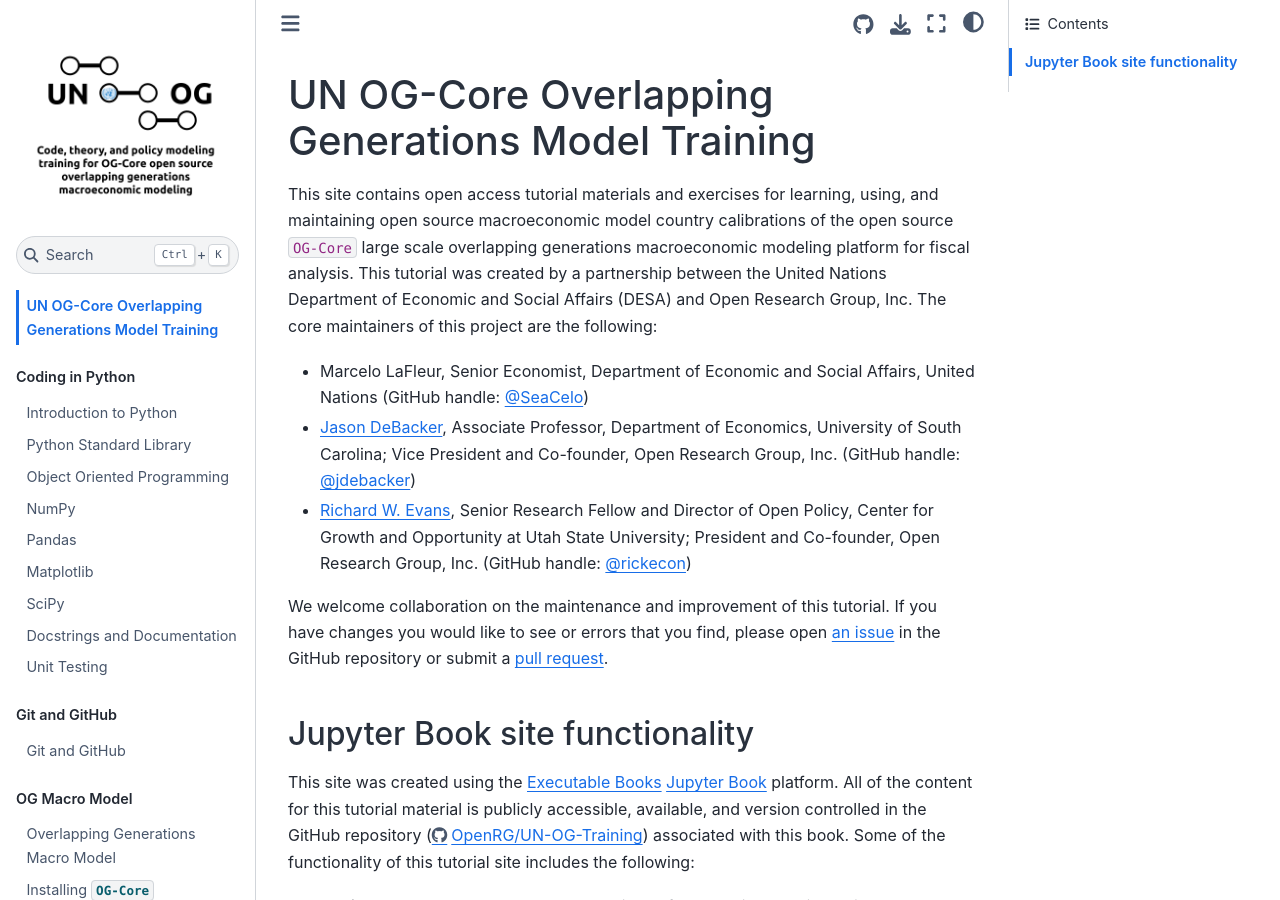
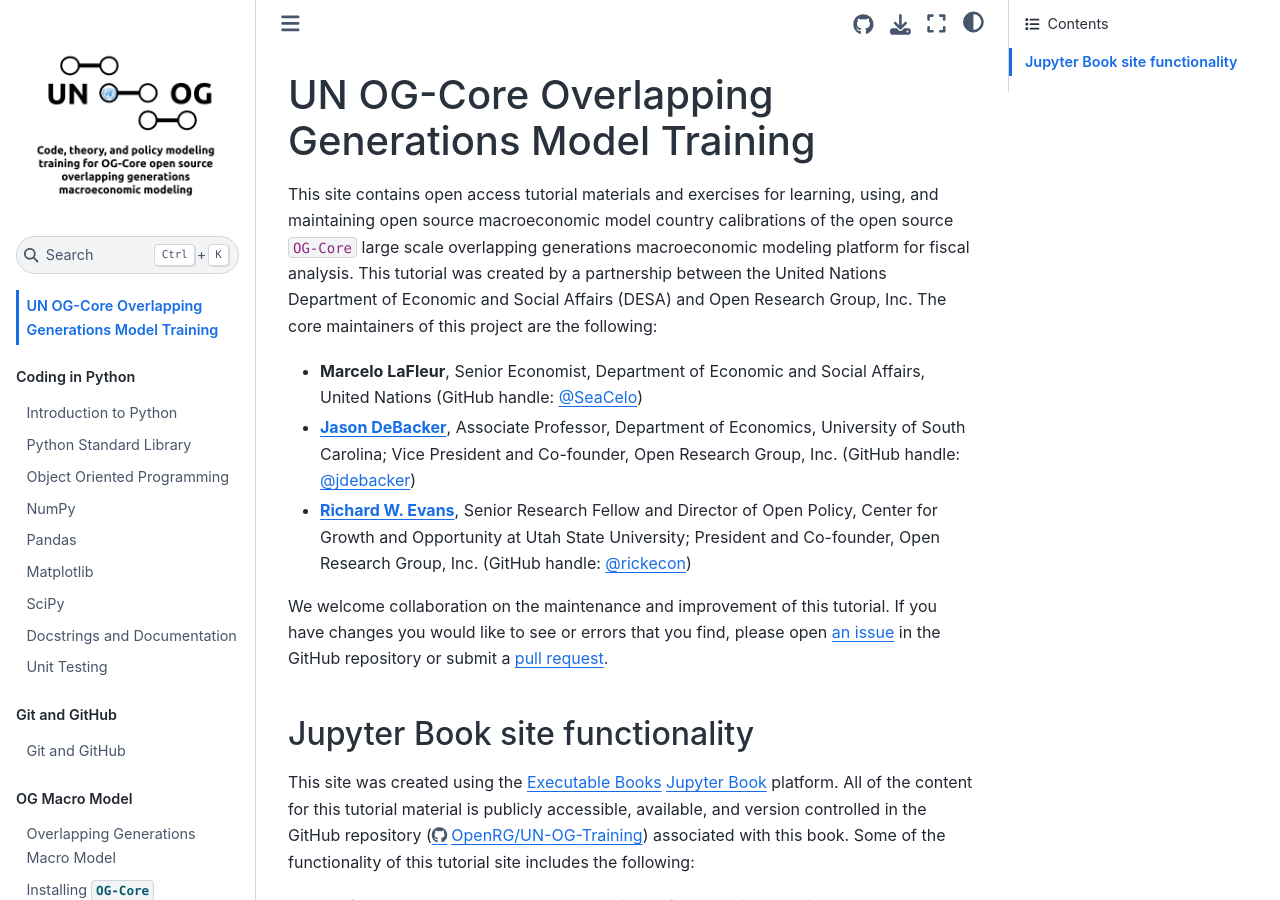
Before and after one commit to jdebacker/UN-OG-Training, a Jupyter Book: the page built from docs/book/index.md, in a window 1280 px wide and 900 px high. Built offline with Jupyter Book 1.0.4 settings and Sphinx 7.4.7 and the Sphinx Book theme 1.1.4, drawn with Linux system fonts in a browser that asks for light colours; pages that are not in the unit, such as notebooks, are missing from menus; comment, search, counter and statistics services are not loaded.

```diff
--- a/docs/book/index.md
+++ b/docs/book/index.md
@@ -1,9 +1,9 @@
 # UN OG-Core Overlapping Generations Model Training
 
 This site contains open access tutorial materials and exercises for learning, using, and maintaining open source macroeconomic model country calibrations of the open source `OG-Core` large scale overlapping generations macroeconomic modeling platform for fiscal analysis. This tutorial was created by a partnership between the United Nations Department of Economic and Social Affairs (DESA) and Open Research Group, Inc. The core maintainers of this project are the following:
-* Marcelo LaFleur, Senior Economist, Department of Economic and Social Affairs, United Nations (GitHub handle: [@SeaCelo](https://github.com/SeaCelo))
-* [Jason DeBacker](https://jasondebacker.com/), Associate Professor, Department of Economics, University of South Carolina; Vice President and Co-founder, Open Research Group, Inc. (GitHub handle: [@jdebacker](https://github.com/jdebacker))
-* [Richard W. Evans](https://sites.google.com/site/rickecon), Senior Research Fellow and Director of Open Policy, Center for Growth and Opportunity at Utah State University; President and Co-founder, Open Research Group, Inc. (GitHub handle: [@rickecon](https://github.com/rickecon))
+* **Marcelo LaFleur**, Senior Economist, Department of Economic and Social Affairs, United Nations (GitHub handle: [@SeaCelo](https://github.com/SeaCelo))
+* [**Jason DeBacker**](https://jasondebacker.com/), Associate Professor, Department of Economics, University of South Carolina; Vice President and Co-founder, Open Research Group, Inc. (GitHub handle: [@jdebacker](https://github.com/jdebacker))
+* [**Richard W. Evans**](https://sites.google.com/site/rickecon), Senior Research Fellow and Director of Open Policy, Center for Growth and Opportunity at Utah State University; President and Co-founder, Open Research Group, Inc. (GitHub handle: [@rickecon](https://github.com/rickecon))
 
 We welcome collaboration on the maintenance and improvement of this tutorial. If you have changes you would like to see or errors that you find, please open [an issue](https://github.com/OpenRG/UN-OG-Training/issues) in the GitHub repository or submit a [pull request](https://github.com/OpenRG/UN-OG-Training/pulls).
 
```
